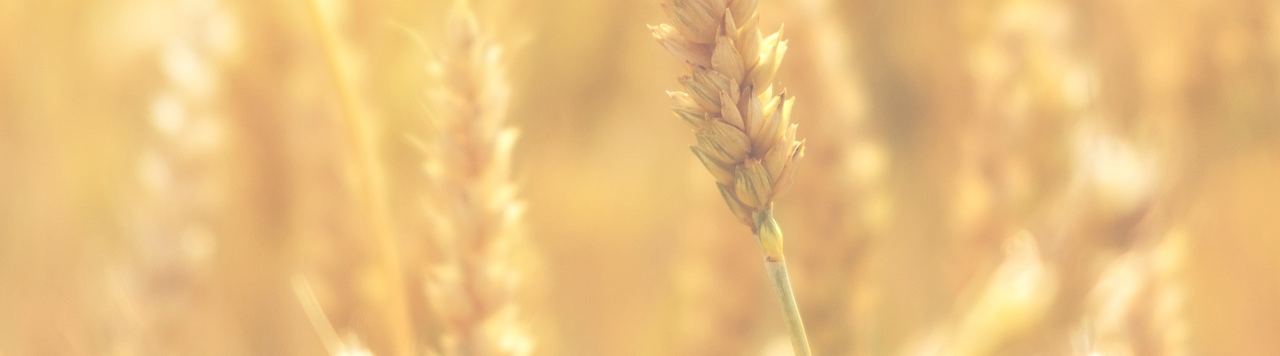
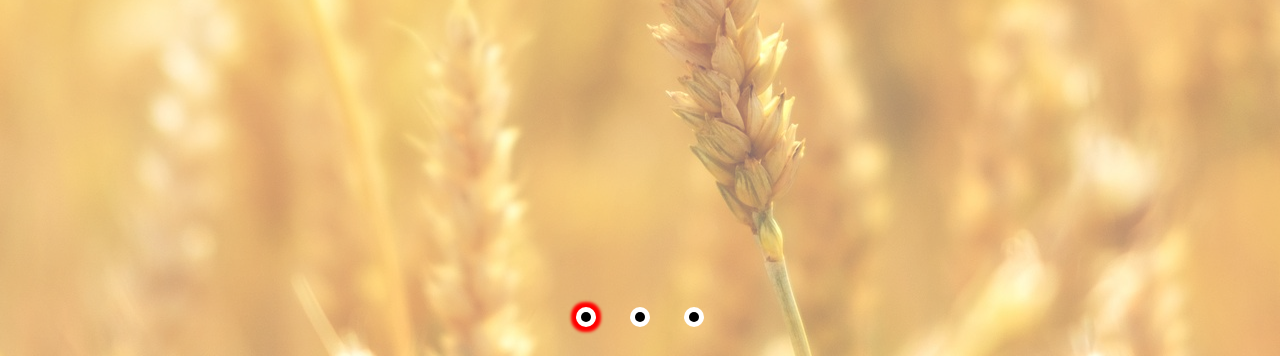
Before and after one commit to radek-drw/Banner, a plain HTML site: page index.html in a window 1280 px wide. Shown: the part 444-800 px from the top of the page. Drawn offline with Linux system fonts and the light colour scheme.

Commit message:
Update style.css
BEM methodolgy added

```diff
--- a/style.css
+++ b/style.css
@@ -1,51 +1,53 @@
 * {
    margin: 0;
+   padding: 0;
+   box-sizing: border-box;
 }
 
-header {
+.slider {
    width: 100%;
    height: 100vh;
    position: relative;
    overflow: hidden;
 }
 
-img {
-   position: absolute;
+.slider__img {
    min-width: 100%;
    min-height: 100%;
+   position: absolute;
+   left: 50%;
    top: 50%;
-   left: 50%;
    transform: translate(-50%, -50%);
    opacity: 0.6;
 }
 
-h1 {
+.slider__txt {
    position: absolute;
+   left: 50%;
    top: 50%;
-   left: 50%;
    transform: translate(-50%, -50%);
    font-size: 40px;
    font-family: tahoma, sans-serif;
    text-shadow: 0 0 6px #fff;
 }
 
-div.dots {
+.slider__dots {
    position: absolute;
+   left: 50%;
    bottom: 30px;
-   left: 50%;
    transform: translateX(-50%)
 }
 
-div.dots span {
+.slider__dots>span {
+   width: 10px;
+   height: 10px;
    display: inline-block;
    background-color: #000;
    margin: 0 20px;
-   width: 10px;
-   height: 10px;
    border-radius: 50%;
    box-shadow: 0 0 0 5px #fff;
 }
 
-.dots span.active {
+.slider__dots>.slider--active-dot {
    box-shadow: 0 0 0 5px #fff, 0 0 3px 10px red;
 }
```
